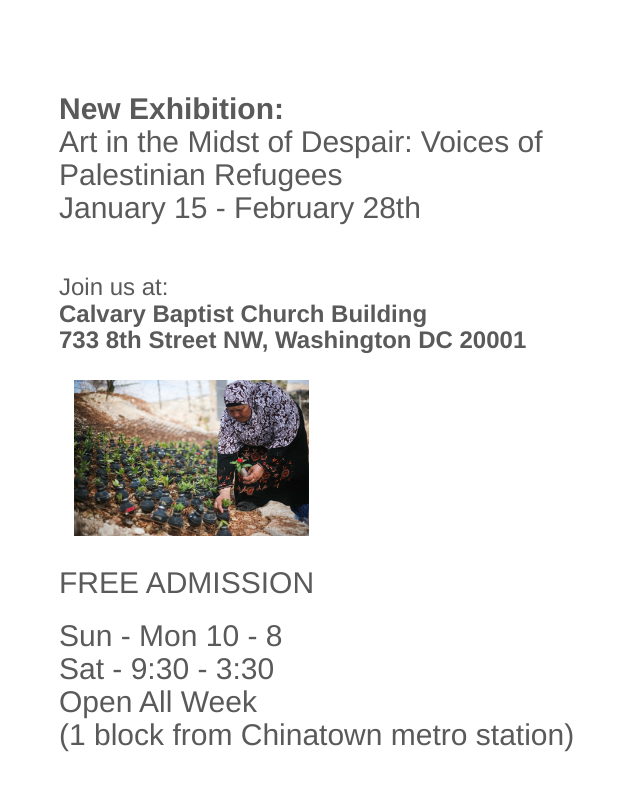
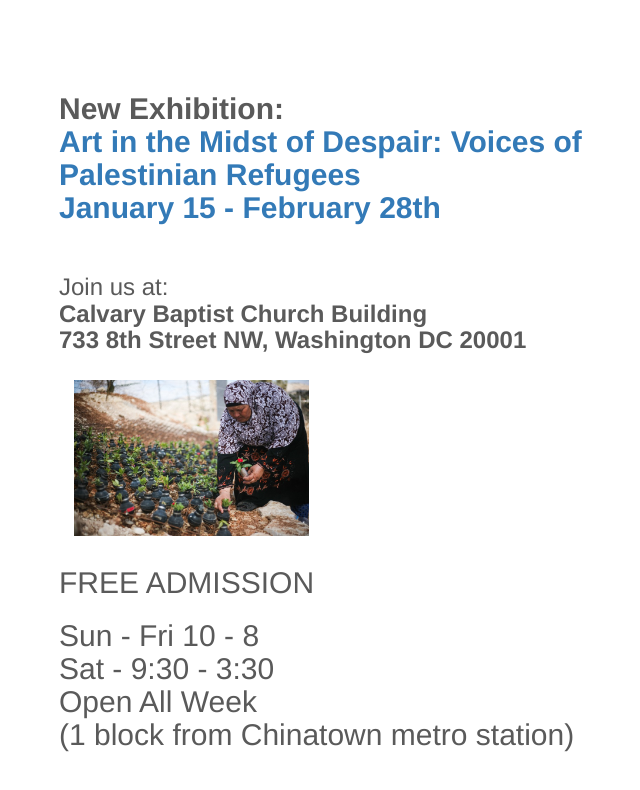
Before and after one commit to sfeigen/Nakba2.0, a plain HTML site: page index.html in a window 1280 px wide. Shown: the part 450-1240 px from the top of the page, without its empty margins (25-665 px from the left). Drawn offline with Linux system fonts and the light colour scheme.

Commit message:
fixed event page

```diff
--- a/index.html
+++ b/index.html
@@ -146,8 +146,11 @@
       <div class="row featurette featuretteMargin">
         <div class="col-md-7">
               <br />
-      <h2><b>New Exhibition:</b> <br />Art in the Midst of Despair: Voices of Palestinian Refugees<br /> January 15 - February 28th</h2>
+      <h2><b>New Exhibition:</b> <br />
+<b><a href="https://www.facebook.com/events/1172655979416002/">
+      Art in the Midst of Despair: Voices of Palestinian Refugees<br /> January 15 - February 28th</h2>
       <br />
+      </a></b>
       <h3>
       Join us at: <br /><b>
 Calvary Baptist Church Building<br />
@@ -157,7 +160,7 @@ Calvary Baptist Church Building<br />
       </div>
       <br />
       </a>
-      <h2 class="clearClass">FREE ADMISSION <h2>Sun - Mon 10 - 8 <br />
+      <h2 class="clearClass">FREE ADMISSION <h2>Sun - Fri 10 - 8 <br />
 Sat - 9:30 - 3:30 <br />
 Open All Week<br />
 (1 block from Chinatown metro station)<br /><br />
@@ -168,7 +171,7 @@ For more information, guided tours, hosting or sponsoring exhibits please contac
 <h3>
 </b>
 </h3>
-          <h2 class="featurette-heading"><b><a href="https://www.facebook.com/events/896706683705778/">Check out our event page on Facebook</a></b> <span class="text-muted">for more details! <b></b></span></h2>
+          <h2 class="featurette-heading"><b><a href="https://www.facebook.com/events/1172655979416002/">Check out our event page on Facebook</a></b> <span class="text-muted">for more details! <b></b></span></h2>
         </div>
       </div>
 
```
